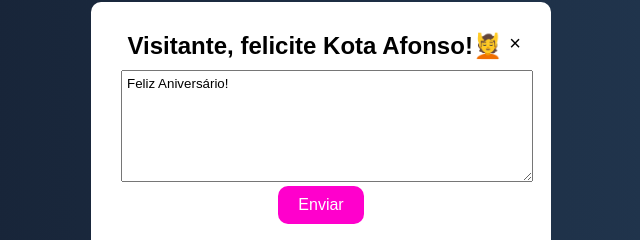
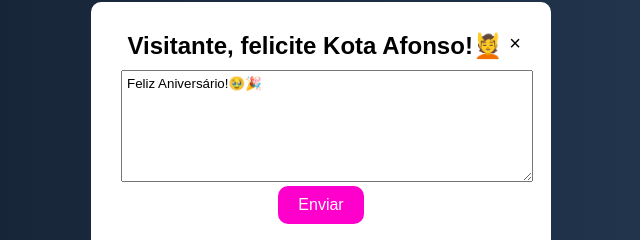
Before and after one commit to afonso1724/Afonso_birthday, a plain HTML site: page inicio.html in a window 1280 px wide. Both pictures are taken after a click on the button "Enviar Mensagem". Shown: the part 278-518 px from the top of the page, 319-959 px from the left. Drawn offline with Linux system fonts and the light colour scheme.

Commit message:
Update inicio.html

```diff
--- a/inicio.html
+++ b/inicio.html
@@ -24,7 +24,7 @@
       <div class="modal-content">
         <span class="fechar" onclick="fecharModal()">&times;</span>
         <h2 id="felicite">Felicite Kota Afonso!💆 </h2>
-        <textarea id="mensagem" placeholder="Digite aqui sua mensagem...">Feliz Aniversário!
+        <textarea id="mensagem" placeholder="Digite aqui sua mensagem...">Feliz Aniversário!🥹🎉
         </textarea>
         <div id="errormessage"></div>
         <button onclick="enviarMensagem()">Enviar</button>
```
